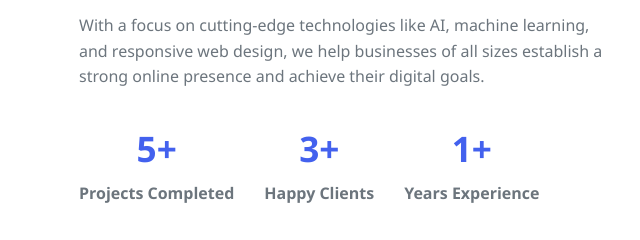
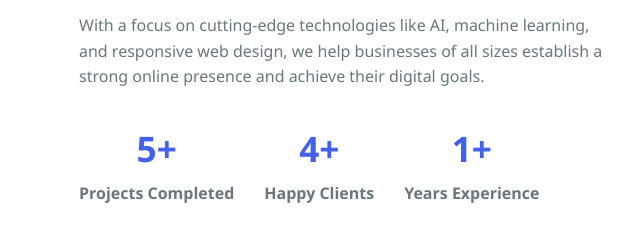
Before and after one commit to vaibhavspawarofficial/ElevateCodeNew, a plain HTML site: page index.html in a window 1280 px wide. Shown: the part 2020-2260 px from the top of the page, 0-640 px from the left. Drawn offline with Linux system fonts and the light colour scheme.

Commit message:
Update index.html

```diff
--- a/index.html
+++ b/index.html
@@ -930,7 +930,7 @@
                             <p>Projects Completed</p>
                         </div>
                         <div class="stat">
-                            <h3>3+</h3>
+                            <h3>4+</h3>
                             <p>Happy Clients</p>
                         </div>
                         <div class="stat">
```
